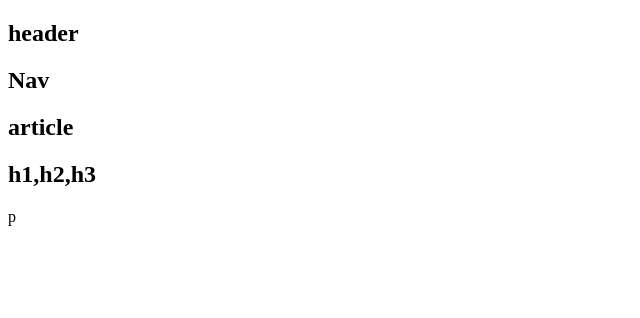
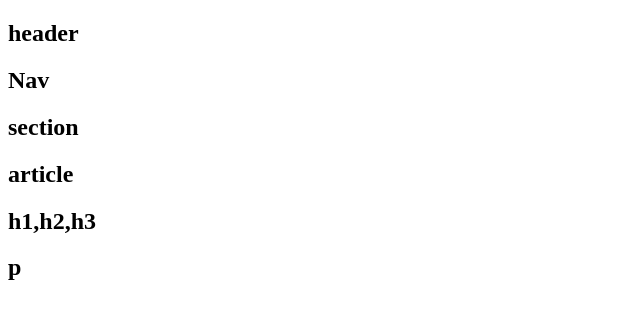
Before and after one commit to ahok89/HW-Wireframe, a plain HTML site: page index.html in a window 1280 px wide. Shown: the whole page, without its empty margins (0-640 px from the left). Drawn offline with Linux system fonts and the light colour scheme.

Commit message:
addec section, section

```diff
--- a/index.html
+++ b/index.html
@@ -17,6 +17,10 @@
         <section id="nav">
             <h2>Nav</h2>
 
+    <div class="container">
+        <section id="section">
+            <h2>section</h2>
+
         <div class="container">
             <section id="article">
                 <h2>article</h2>
@@ -24,9 +28,12 @@
             <div class="container">
                 <section id="h1,h2,h3">
                     <h2>h1,h2,h3</h2>
+
             <div class="container">
-                <section id="p"
+                <section id="p">
                     <h2>p</h2>
+
+
 
 
 </body>
```
